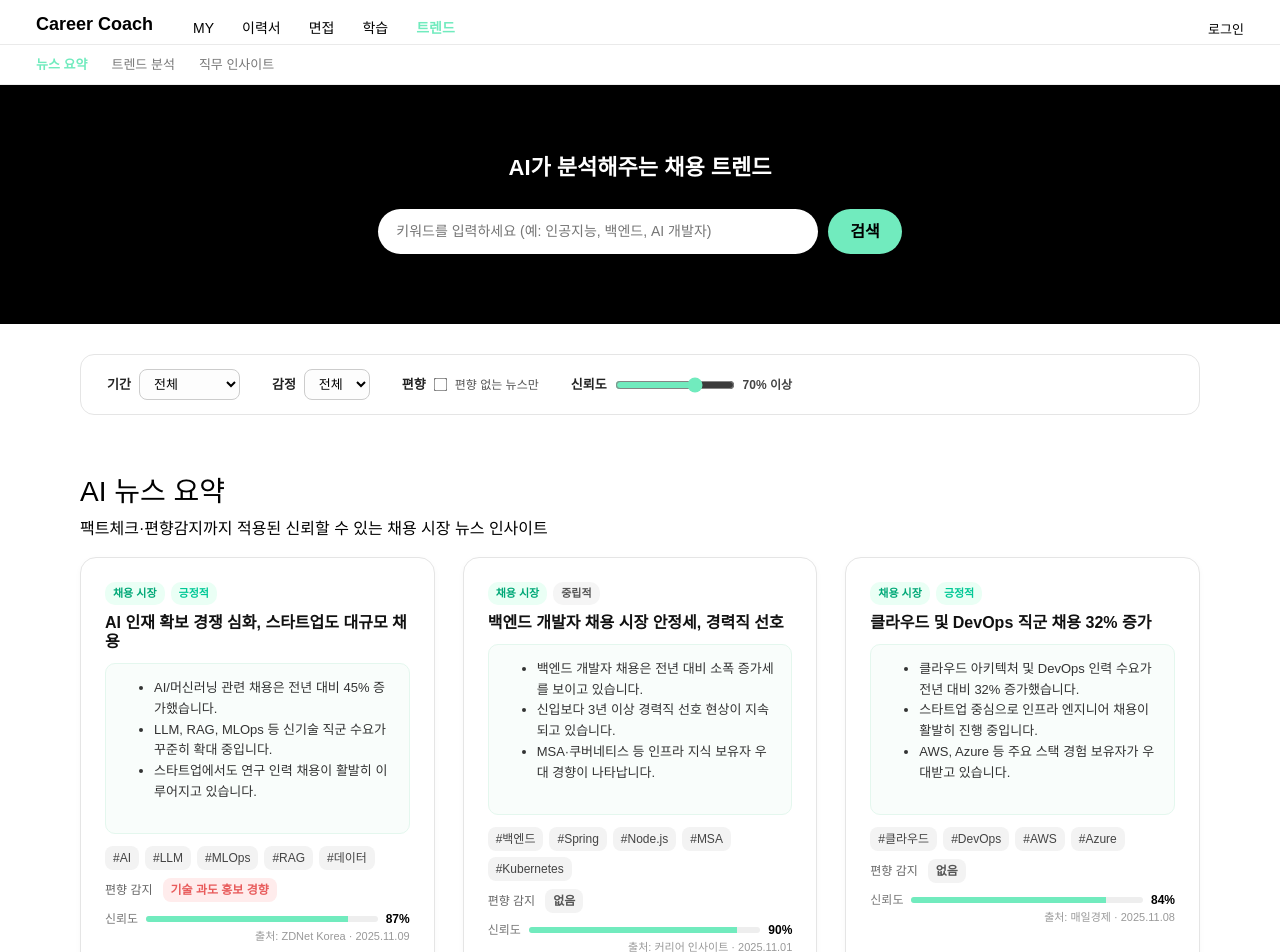
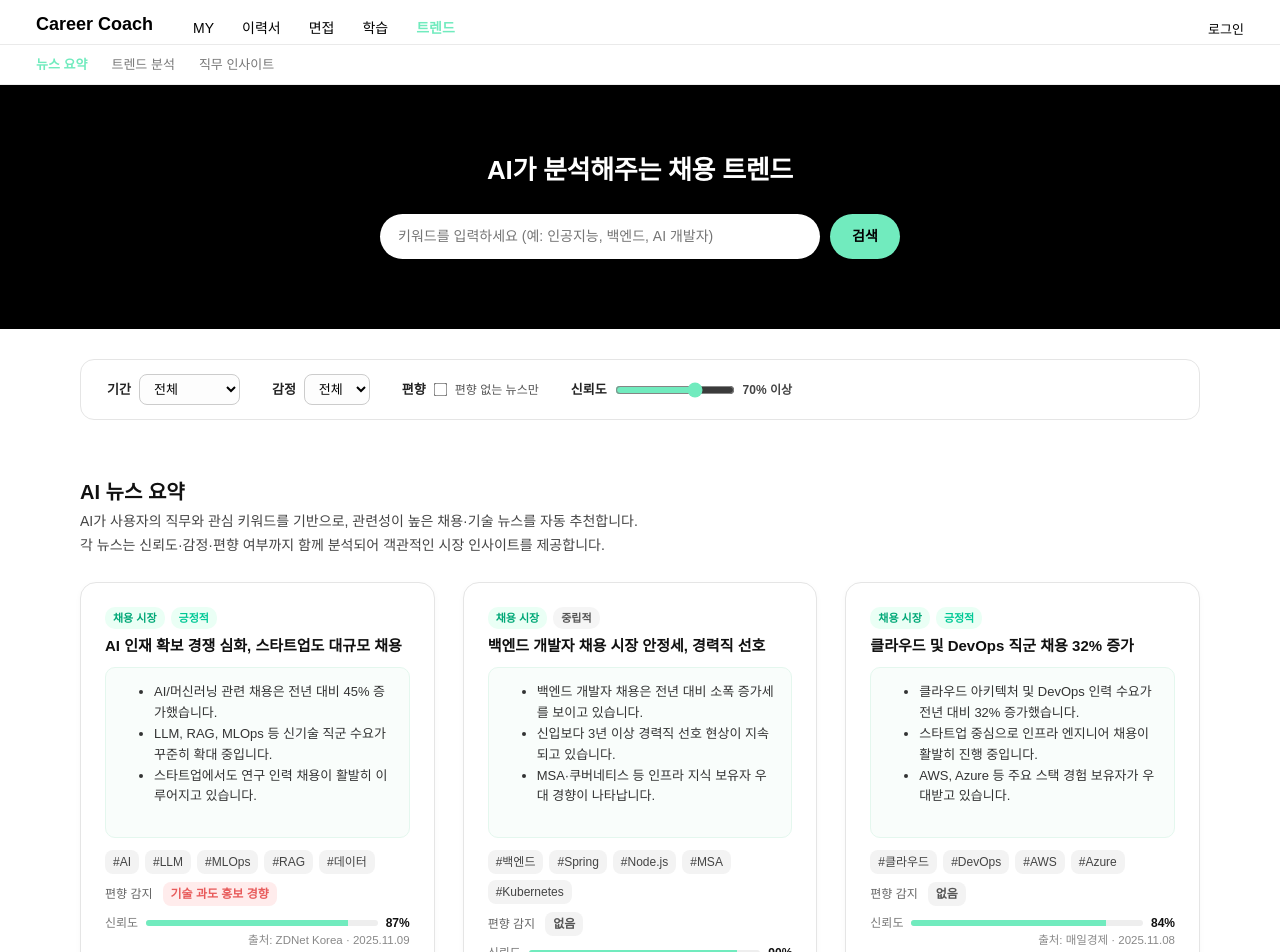
Before and after one commit to llbk-team/llbky-front, a Vue app: page /trend/news in a window 1280 px wide. Shown: the top 952 px of the page. Built offline with nearby package versions, Linux system fonts and the light colour scheme; a web font is replaced by a local one.

Commit message:
style: 폰트 통일?

```diff
--- a/src/views/trend/Insight.vue
+++ b/src/views/trend/Insight.vue
@@ -105,10 +105,10 @@ const saveKeyword = (tag) => {
   background: #f9faf9;
   padding: 40px 80px;
   color: #111;
-  /* font-family: "Pretendard", sans-serif; */
+  font-family: "NexonLv1Gothic", sans-serif;
 }
 
-/* 헤더 */
+/* Header */
 .header {
   display: flex;
   justify-content: space-between;
@@ -127,16 +127,16 @@ const saveKeyword = (tag) => {
   background: #00c896;
   color: #fff;
   font-weight: 600;
+  font-size: 13px;
   padding: 8px 16px;
   border-radius: 8px;
   text-decoration: none;
-  transition: 0.2s;
 }
 .saved-btn:hover {
   background: #00b487;
 }
 
-/* 알림 */
+/* Notice */
 .notice-box {
   background: #e9f8f2;
   border: 1px solid #a2f1d6;
@@ -146,7 +146,7 @@ const saveKeyword = (tag) => {
   margin-bottom: 24px;
 }
 
-/* 직무 카드 */
+/* Job Cards */
 .job-grid {
   display: grid;
   grid-template-columns: 1fr 1fr;
@@ -200,13 +200,12 @@ const saveKeyword = (tag) => {
   border-radius: 8px;
   font-size: 12px;
   cursor: pointer;
-  transition: 0.2s;
 }
 .tag-btn:hover {
   background: #a2f1d6;
 }
 
-/* 힌트 */
+/* Hint */
 .hint-box {
   background: #e9f8f2;
   border: 1px solid #a2f1d6;
--- a/src/views/trend/News.vue
+++ b/src/views/trend/News.vue
@@ -6,12 +6,7 @@
 
       <!-- 검색창 -->
       <div class="search-bar">
-        <input
-          type="text"
-          placeholder="키워드를 입력하세요 (예: 인공지능, 백엔드, AI 개발자)"
-          v-model="keyword"
-          @keyup.enter="searchNews"
-        />
+        <input type="text" placeholder="키워드를 입력하세요 (예: 인공지능, 백엔드, AI 개발자)" v-model="keyword" @keyup.enter="searchNews" />
         <button @click="searchNews">검색</button>
       </div>
 
@@ -23,18 +18,9 @@
         </div>
 
         <div class="tags">
-          <div
-            v-for="(k, i) in recentKeywords"
-            :key="i"
-            class="tag"
-            @click="clickKeyword(k)"
-          >
+          <div v-for="(k, i) in recentKeywords" :key="i" class="tag" @click="clickKeyword(k)">
             <span>#{{ k }}</span>
-            <i
-              class="ri-close-circle-fill"
-              @click.stop="deleteKeyword(k)"
-              title="삭제"
-            ></i>
+            <i class="ri-close-circle-fill" @click.stop="deleteKeyword(k)" title="삭제"></i>
           </div>
         </div>
       </div>
@@ -47,16 +33,15 @@
     <section class="news-section">
       <h3>AI 뉴스 요약</h3>
       <p class="desc">
-        팩트체크·편향감지까지 적용된 신뢰할 수 있는 채용 시장 뉴스 인사이트
+        AI가 사용자의 직무와 관심 키워드를 기반으로,
+        관련성이 높은 채용·기술 뉴스를 자동 추천합니다.<br />
+        각 뉴스는 신뢰도·감정·편향 여부까지 함께 분석되어
+        객관적인 시장 인사이트를 제공합니다.
       </p>
 
+
       <div class="news-grid">
-        <div
-          v-for="(item, i) in visibleNews"
-          :key="i"
-          class="news-card"
-          @click="openDetail(item)"
-        >
+        <div v-for="(item, i) in visibleNews" :key="i" class="news-card" @click="openDetail(item)">
           <!-- 상단 태그 -->
           <div class="tag-row">
             <span class="tag category">채용 시장</span>
@@ -79,10 +64,7 @@
           <!-- 편향 감지 -->
           <div class="bias">
             <span class="bias-label">편향 감지</span>
-            <span
-              class="bias-status"
-              :class="{ biasYes: item.bias_detected, biasNo: !item.bias_detected }"
-            >
+            <span class="bias-status" :class="{ biasYes: item.bias_detected, biasNo: !item.bias_detected }">
               {{ item.bias_detected ? item.bias_type : "없음" }}
             </span>
           </div>
@@ -105,11 +87,7 @@
     </section>
 
     <!-- 상세보기 -->
-    <NewsDetailModal
-      v-if="selectedNews"
-      :news="selectedNews"
-      @close="selectedNews = null"
-    />
+    <NewsDetailModal v-if="selectedNews" :news="selectedNews" @close="selectedNews = null" />
   </div>
 </template>
 
@@ -307,7 +285,7 @@ const openDetail = (item) => (selectedNews.value = item);
 <style scoped>
 .trend-news {
   background: #fff;
-  color: #000;
+  color: #111;
   font-family: "NexonLv1Gothic", sans-serif;
 }
 
@@ -321,10 +299,12 @@ const openDetail = (item) => (selectedNews.value = item);
   margin-left: calc(50% - 50vw);
 }
 .hero h2 {
-  font-size: 22px;
+  font-size: 26px;
   font-weight: 700;
   margin-bottom: 28px;
+  letter-spacing: -0.3px;
 }
+
 .search-bar {
   display: flex;
   justify-content: center;
@@ -343,6 +323,7 @@ const openDetail = (item) => (selectedNews.value = item);
   border: none;
   color: #000;
   font-weight: 600;
+  font-size: 14px;
   padding: 10px 22px;
   border-radius: 25px;
   cursor: pointer;
@@ -400,10 +381,22 @@ const openDetail = (item) => (selectedNews.value = item);
   color: #ff6666;
 }
 
-/* 뉴스 섹션 이하 동일 */
+/* 뉴스 섹션 */
 .news-section {
   padding: 40px 80px 100px;
 }
+.news-section h3 {
+  font-size: 20px;
+  font-weight: 700;
+  margin-bottom: 6px;
+}
+.news-section .desc {
+  font-size: 14px;
+  color: #444;
+  line-height: 1.7;
+  margin-bottom: 24px;
+}
+
 .news-grid {
   display: grid;
   grid-template-columns: repeat(3, 1fr);
@@ -424,44 +417,7 @@ const openDetail = (item) => (selectedNews.value = item);
   border-color: #d0d0d0;
 }
 
-/* 제목/요약/태그/편향/신뢰도 동일 */
-.title {
-  font-size: 16px;
-  font-weight: 700;
-  color: #111;
-  margin: 8px 0 12px;
-}
-.summary-box {
-  background: #f9fdfb;
-  border: 1px solid #e4f7ee;
-  border-radius: 10px;
-  padding: 14px 16px;
-  font-size: 13px;
-  color: #333;
-  line-height: 1.6;
-  margin-bottom: 12px;
-}
-.summary-box ul {
-  margin: 0;
-  padding-left: 18px;
-}
-.summary-box li {
-  list-style-type: disc;
-  margin-bottom: 4px;
-}
-.keywords {
-  display: flex;
-  flex-wrap: wrap;
-  gap: 6px;
-  margin-bottom: 8px;
-}
-.keywords span {
-  background: #f3f3f3;
-  border-radius: 8px;
-  padding: 3px 8px;
-  font-size: 12px;
-  color: #444;
-}
+/* 카드 내부 */
 .tag-row {
   display: flex;
   gap: 6px;
@@ -488,6 +444,47 @@ const openDetail = (item) => (selectedNews.value = item);
   background: #ffecec;
   color: #e85b5b;
 }
+
+.title {
+  font-size: 15px;
+  font-weight: 700;
+  color: #111;
+  margin: 8px 0 12px;
+}
+
+.summary-box {
+  background: #f9fdfb;
+  border: 1px solid #e4f7ee;
+  border-radius: 10px;
+  padding: 14px 16px;
+  font-size: 13px;
+  color: #333;
+  line-height: 1.6;
+  margin-bottom: 12px;
+}
+.summary-box ul {
+  margin: 0;
+  padding-left: 18px;
+}
+.summary-box li {
+  list-style-type: disc;
+  margin-bottom: 4px;
+}
+
+.keywords {
+  display: flex;
+  flex-wrap: wrap;
+  gap: 6px;
+  margin-bottom: 8px;
+}
+.keywords span {
+  background: #f3f3f3;
+  border-radius: 8px;
+  padding: 3px 8px;
+  font-size: 12px;
+  color: #444;
+}
+
 .bias {
   display: flex;
   align-items: center;
@@ -512,6 +509,7 @@ const openDetail = (item) => (selectedNews.value = item);
   background: #f3f3f3;
   color: #555;
 }
+
 .trust {
   display: flex;
   align-items: center;
@@ -537,8 +535,8 @@ const openDetail = (item) => (selectedNews.value = item);
   font-size: 12px;
 }
 .source {
-  font-size: 11px;
-  color: #999;
+  font-size: 11.5px;
+  color: #888;
   text-align: right;
 }
 </style>
--- a/src/views/trend/SavedKeyword.vue
+++ b/src/views/trend/SavedKeyword.vue
@@ -145,67 +145,71 @@ const resetFilter = () => {
   background: #f9faf9;
   padding: 40px 80px;
   color: #111;
+  font-family: "NexonLv1Gothic", sans-serif;
 }
 
-/* 상단 */
+/* Header */
 .header {
   display: flex;
   flex-direction: column;
-  /* 🔥 세로 정렬 */
   align-items: flex-start;
-  /* 왼쪽 정렬 */
   gap: 4px;
-  /* 두 줄 간 간격 */
   margin-bottom: 16px;
 }
-
 .back {
   color: #00c896;
   text-decoration: none;
   font-weight: 600;
   font-size: 14px;
 }
-
 .header h2 {
   font-size: 22px;
   font-weight: 700;
-  margin: 0;
 }
 
-/* 검색 */
+/* Search */
 .search-area {
   display: flex;
   gap: 8px;
   margin: 24px 0;
 }
-
 .search-input {
   flex: 1;
   border: 1px solid #ccc;
   border-radius: 8px;
   padding: 8px 12px;
+  font-size: 13px;
 }
-
 .filter-btn {
   background: #00c896;
   color: white;
   border: none;
   border-radius: 8px;
   padding: 8px 14px;
+  font-size: 13px;
+  font-weight: 600;
   cursor: pointer;
 }
 
-/* 키워드 카드 */
+/* Keyword Cards */
 .keyword-container {
   display: flex;
   flex-direction: column;
   gap: 22px;
 }
-
 .category-header {
   display: flex;
   justify-content: space-between;
+  align-items: center;
   margin-bottom: 8px;
+}
+.category-header h3 {
+  font-size: 15px;
+  font-weight: 700;
+}
+.category-header span {
+  font-size: 12px;
+  color: #666;
 }
 
 .keyword-list {
@@ -213,7 +217,6 @@ const resetFilter = () => {
   flex-wrap: wrap;
   gap: 10px;
 }
-
 .keyword-card {
   background: #fff;
   border: 1px solid #a2f1d6;
@@ -221,17 +224,20 @@ const resetFilter = () => {
   padding: 10px 14px;
   box-shadow: 0 2px 6px rgba(0, 0, 0, 0.05);
   font-size: 13px;
-  display: flex;
-  flex-direction: column;
-  justify-content: space-between;
+  transition: 0.2s;
 }
-
+.keyword-card:hover {
+  transform: translateY(-2px);
+  box-shadow: 0 3px 8px rgba(0, 0, 0, 0.08);
+}
 .keyword-card .top {
   display: flex;
   justify-content: space-between;
   align-items: center;
 }
-
+.word {
+  font-weight: 600;
+}
 .delete-btn {
   background: none;
   border: none;
@@ -239,13 +245,12 @@ const resetFilter = () => {
   opacity: 0.6;
   transition: 0.2s;
 }
-
 .delete-btn:hover {
   opacity: 1;
   color: #ff5b5b;
 }
 
-/* 통계 */
+/* Stats */
 .stats-box {
   display: flex;
   justify-content: space-around;
@@ -255,39 +260,37 @@ const resetFilter = () => {
   padding: 20px;
   margin-top: 36px;
 }
-
 .stat p {
   font-size: 13px;
   color: #555;
 }
-
 .stat h3 {
-  font-size: 18px;
+  font-size: 17px;
+  font-weight: 700;
   color: #00c896;
-  font-weight: 700;
 }
 
-/* 전체 삭제 */
+/* Actions */
 .actions {
   text-align: right;
   margin-top: 18px;
 }
-
 .clear-all-btn {
   background: #ff5b5b;
   color: white;
   border: none;
   padding: 8px 16px;
   border-radius: 8px;
+  font-size: 13px;
+  font-weight: 600;
   cursor: pointer;
   transition: 0.2s;
 }
-
 .clear-all-btn:hover {
   background: #e64e4e;
 }
 
-/* 추천 */
+/* Recommend */
 .recommend-box {
   background: #e9f8f2;
   border: 1px solid #a2f1d6;
@@ -295,32 +298,51 @@ const resetFilter = () => {
   padding: 24px;
   margin-top: 40px;
 }
-
+.recommend-box h3 {
+  font-size: 16px;
+  font-weight: 700;
+  margin-bottom: 16px;
+}
 .recommend-grid {
   display: flex;
   gap: 20px;
 }
-
 .recommend-card {
   flex: 1;
   background: #fff;
   border-radius: 10px;
   padding: 18px;
   border: 1px solid #dff7ed;
+  box-shadow: 0 2px 6px rgba(0, 0, 0, 0.05);
+}
+.recommend-card h4 {
+  font-size: 15px;
+  font-weight: 700;
+  color: #111;
+  margin-bottom: 6px;
+}
+.recommend-card p {
+  font-size: 13px;
+  color: #555;
+  line-height: 1.6;
 }
 
+/* Empty */
 .empty {
   text-align: center;
   margin-top: 40px;
   color: #666;
+  font-size: 14px;
+  font-weight: 500;
 }
 
+/* Delete Icon */
 .close-icon {
-  font-size: 28px;
+  font-size: 22px;
   color: #ff4d4f;
   cursor: pointer;
+  transition: 0.2s;
 }
-
 .close-icon:hover {
   color: #ff7875;
 }
```
Also changed, not shown: src/views/trend/Trend.vue (+7 -53 lines).
